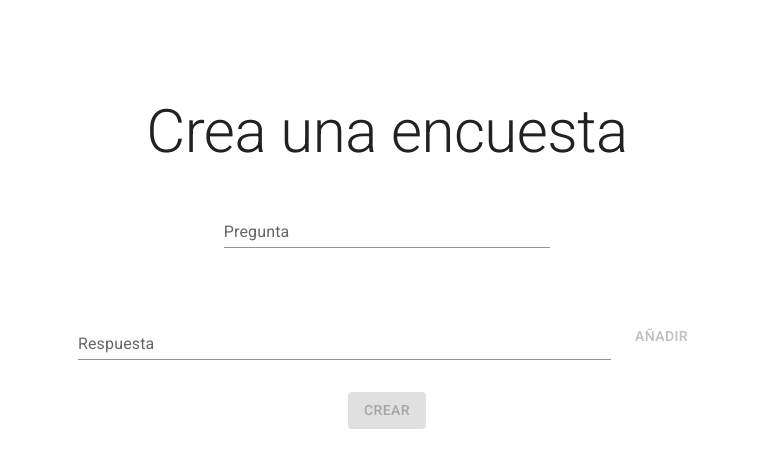
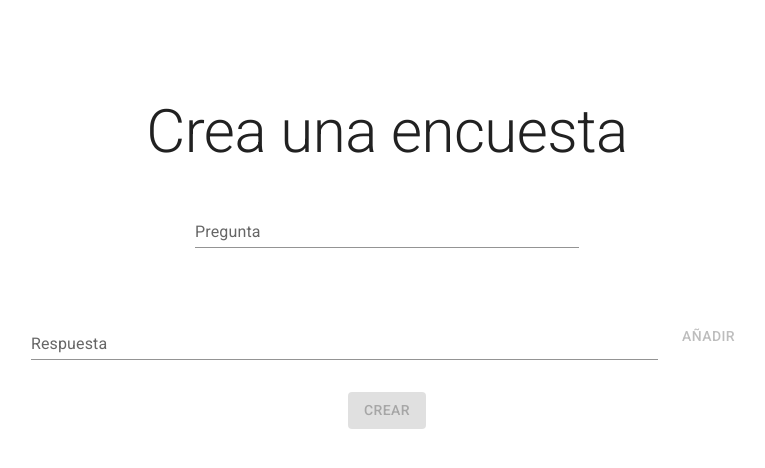
Before and after one commit to El-Mendez/QuickPolls, a React (Vite) app in the folder ui/: page /crear in a window 1280 px wide. Shown: the top 468 px of the page, without its empty margins (253-1018 px from the left). Built offline with nearby package versions, Linux system fonts and the light colour scheme.

Commit message:
finish ui details

```diff
--- a/ui/src/pages/CreateScreen.tsx
+++ b/ui/src/pages/CreateScreen.tsx
@@ -45,7 +45,7 @@ const CreateScreen = () => {
       alignItems="center"
       justifyContent="center"
       gap={4}
-      sx={{p: 12}}
+      sx={{py: 12}}
     >
       <Typography variant="h2">Crea una encuesta</Typography>
 
@@ -55,7 +55,7 @@ const CreateScreen = () => {
         variant="standard"
         value={title}
         onChange={x => setTitle(x.target.value)}
-        sx={{width: "30%"}}
+        sx={{ width: { xs: "70%", md: "30%" }}}
       />
 
       <Stack
@@ -96,6 +96,7 @@ const CreateScreen = () => {
       <Stack
         direction="row"
         gap={2}
+        flexWrap="wrap"
         justifyContent="center"
         alignItems="center"
         sx={{width: "70%"}}
--- a/ui/src/pages/ResultsScreen.tsx
+++ b/ui/src/pages/ResultsScreen.tsx
@@ -1,7 +1,8 @@
 import {useEffect, useRef, useState} from "react";
 import {useNavigate, useParams} from "react-router-dom";
 import {PieChart} from "@mui/x-charts/PieChart";
-import {Box, Button, Typography} from "@mui/material";
+import {Box, Button, IconButton, Snackbar, Tooltip, Typography} from "@mui/material";
+import Link from '@mui/icons-material/Link';
 import {io, Socket} from "socket.io-client";
 
 type Option = {
@@ -27,6 +28,7 @@ const ResultsScreen = () => {
   const socketRef = useRef<Socket | undefined>();
   const navigate = useNavigate();
   const onGoing = data?.end_date == null;
+  const [openNotification, setOpenNotification] = useState<boolean>(false);
 
   useEffect(() => {
     Promise.all([
@@ -58,6 +60,10 @@ const ResultsScreen = () => {
       socketRef.current = undefined;
     }
   }, [data, id]);
+
+  const onCopyLink = () => {
+    navigator.clipboard.writeText(window.location.origin + "/" + id).then(() => setOpenNotification(true));
+  }
 
   const setPollAsEnded = () => {
     setData(data => {
@@ -104,7 +110,14 @@ const ResultsScreen = () => {
       gap={4}
       sx={{p: 12}}
     >
-      <Typography variant="h2">{data.title}</Typography>
+      <Box display="flex" flexDirection="row" alignItems="center" justifyContent="space-between" gap={3}>
+        <Typography variant="h2">{data.title}</Typography>
+        <Tooltip title="Copiar enlace para compartir">
+          <IconButton color="primary" size="large" onClick={onCopyLink}>
+            <Link fontSize="large"/>
+          </IconButton>
+        </Tooltip>
+      </Box>
 
       {results.every(x => x.count === 0) ? (
         onGoing ? (
@@ -133,6 +146,13 @@ const ResultsScreen = () => {
       ) : (
         <Button variant="outlined" onClick={handleCreateNew}>Crea una nueva encuesta</Button>
       )}
+
+      <Snackbar
+        open={openNotification}
+        autoHideDuration={1000}
+        onClose={() => setOpenNotification(false)}
+        message="¡Enlace copiado!"
+      />
     </Box>
   )
 }
--- a/ui/src/pages/VoteScreen.tsx
+++ b/ui/src/pages/VoteScreen.tsx
@@ -75,13 +75,13 @@ const VoteScreen = () => {
       alignItems="center"
       justifyContent="center"
       gap={4}
-      sx={{p: 12}}
+      sx={{px: { xs: 4, md: 12 }, py: 12}}
     >
       <Typography variant="h2">{data.title}</Typography>
 
       <Stack
         gap={1}
-        sx={{width: "70%"}}
+        sx={{width: "100%", maxWidth: 800}}
       >
         {data.options.map((option) => {
           return (
```
